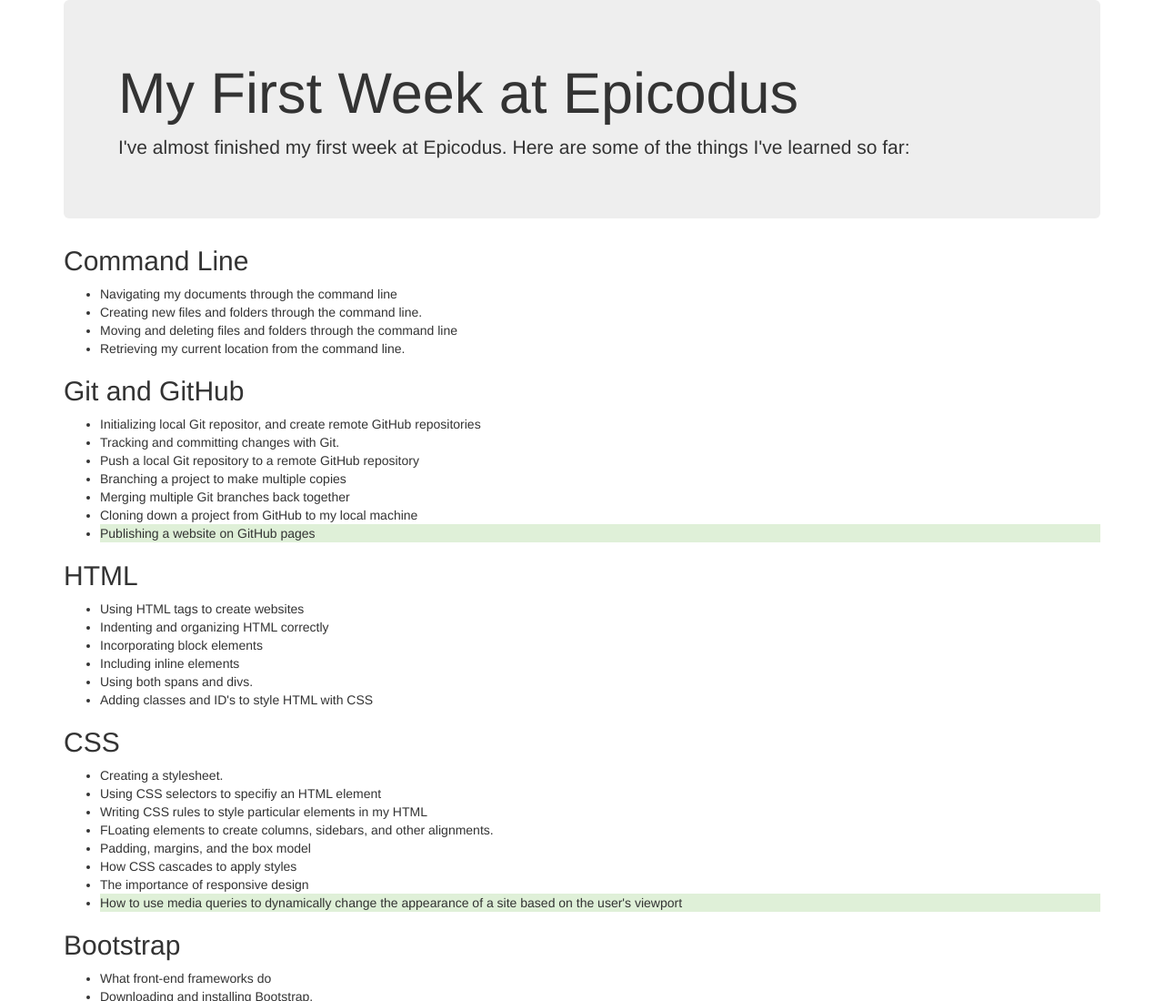
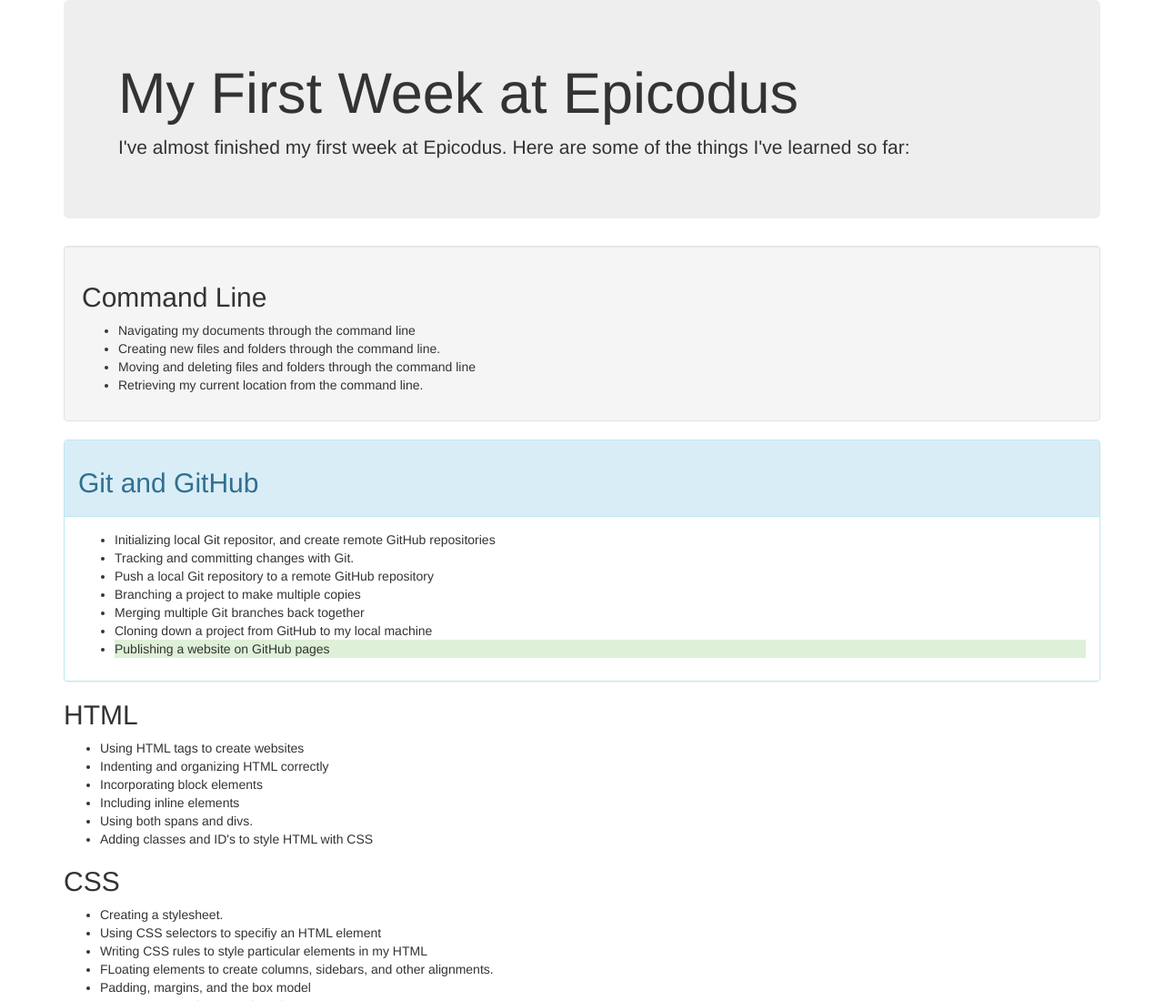
Before and after one commit to OkilyDokily/week-in-review, a plain HTML site: page index.html in a window 1280 px wide. Shown: the top 1100 px of the page at 91% size. Drawn offline with Linux system fonts and the light colour scheme.

Commit message:
add panels

```diff
--- a/index.html
+++ b/index.html
@@ -10,7 +10,7 @@
       <h1>My First Week at Epicodus</h1>
       <p>I've almost finished my first week at Epicodus. Here are some of the things I've learned so far:</p>
     </div>
-
+<div class="well">
   <h2>Command Line</h2>
   <ul>
     <li>Navigating my documents through the command line</li>
@@ -18,7 +18,16 @@
     <li>Moving and deleting files and folders through the command line</li>
     <li>Retrieving my current location from the command line.</li>
   </ul>
+</div>
+
+
+<div class="panel panel-info">
+  <div class="panel-heading">
+    <div class="panel-title">
       <h2>Git and GitHub</h2>
+    </div>
+  </div>
+  <div class="panel-body">
       <ul>
         <li>Initializing local Git repositor, and create remote GitHub repositories</li>
         <li>Tracking and committing changes with Git.</li>
@@ -28,6 +37,9 @@
         <li>Cloning down a project from GitHub to my local machine</li>
         <li class="bg-success">Publishing a website on GitHub pages</li>
       </ul>
+  </div>
+</div>
+
 <h2>HTML</h2>
 <ul>
   <li>Using HTML tags to create websites</li>
```
Lines whose indentation alone changed are shown as unchanged.
